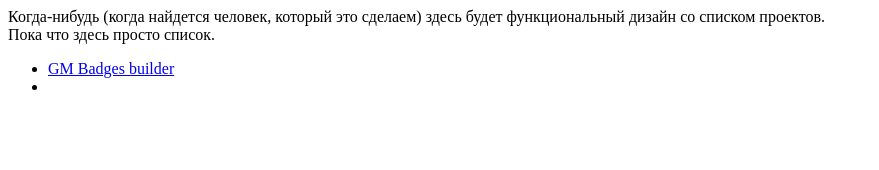
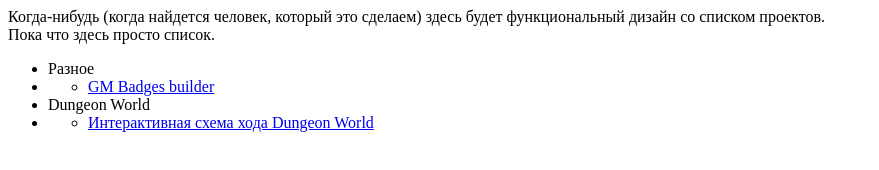
Before and after one commit to ImaginariaRU/Imaginaria.Toolkit, a plain HTML site: page index.html in a window 1280 px wide. Shown: the whole page, without its empty margins (0-879 px from the left). Drawn offline with Linux system fonts and the light colour scheme.

Commit message:
2.1
Fixes

```diff
--- a/index.html
+++ b/index.html
@@ -11,11 +11,25 @@
 
 <ul>
     <li>
-        <a href="/tools/gmbadges/index.html">GM Badges builder</a>
+        Разное
     </li>
     <li>
-        <a href="/tools/dw_movie_structure/index.html"></a>
+        <ul>
+            <li>
+                <a href="/tools/gmbadges/index.html">GM Badges builder</a>
+            </li>
+        </ul>
+    </li>
+    <li>
+        Dungeon World
+    </li>
+    <li>
+        <ul>
+            <li>
+                <a href="/tools/dw_action_structure/index.html">Интерактивная схема хода Dungeon World</a>
 
+            </li>
+        </ul>
     </li>
 </ul>
 
```
